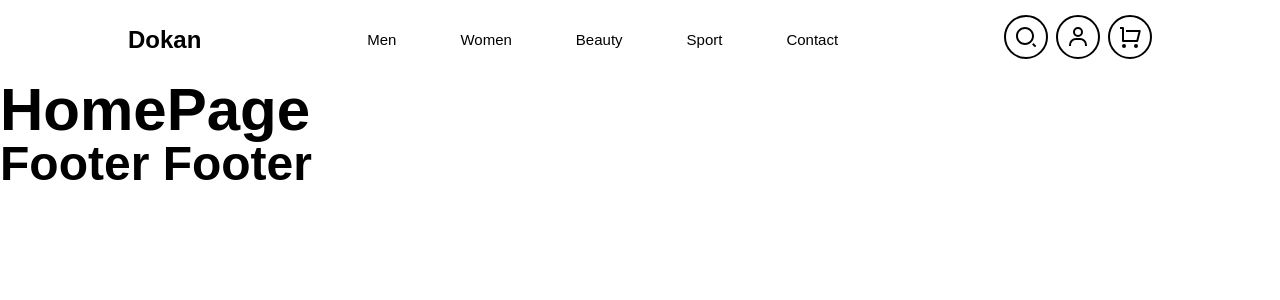
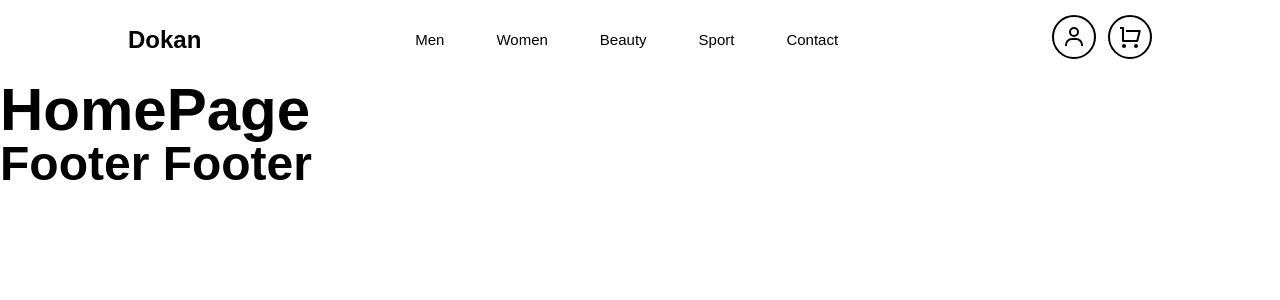
Before and after one commit to RHsanto/dokan-client-site, a Next.js app: page / in a window 1280 px wide. Shown: the top 300 px of the page. Built offline with nearby package versions, Linux system fonts and the light colour scheme.

Commit message:
done nav

```diff
--- a/components/common/Navbar.js
+++ b/components/common/Navbar.js
@@ -1,47 +1,40 @@
 import Link from "next/link";
 import { RiSearch2Line, RiShoppingCartLine } from "react-icons/ri";
 import { BiUser } from "react-icons/bi";
+
 const Navbar = () => {
+
+
   return (
     <div className="container mx-auto px-32 h-20  flex justify-between items-center">
       <div className="logo">
         <Link href="/">
-          <h4>Dokan</h4>
+          <h4 >Dokan</h4>
         </Link>
       </div>
-      <div className="font-medium">
+
+      <div> <div className="font-medium">
         <li className="hover:bg-offWhite py-2 rounded-full">
-          <a>
             <Link href="/men">Men</Link>
-          </a>
+        </li>
+        <li className="hover:bg-offWhite mx-5 py-2 rounded-full">
+            <Link href="/women">Women</Link>
         </li>
         <li className="hover:bg-offWhite py-2 rounded-full">
-          <a>
-            <Link href="/women">Women</Link>
-          </a>
+            <Link href="/beauty">Beauty</Link>
         </li>
-        <li className="hover:bg-offWhite py-2 rounded-full">
-          <a>
-            {" "}
-            <Link href="/beauty">Beauty</Link>
-          </a>
+        <li className="hover:bg-offWhite mx-5 py-2 rounded-full">
+            <Link href="/sport">Sport</Link>
         </li>
-        <li className="hover:bg-offWhite py-2 rounded-full">
-          <a>
-            <Link href="/sport">Sport</Link>
-          </a>
+        <li className="hover:bg-offWhite  py-2 rounded-full">
+            <Link href="/contact">Contact</Link>{" "}
         </li>
-        <li className="hover:bg-offWhite py-2 rounded-full">
-          <a>
-            <Link href="/contact">Contact</Link>{" "}
-          </a>
-        </li>
-      </div>
+       </div></div>
       <div>
-        <li className="text-2xl  border-2 border-black rounded-full p-2">
+        {/* <li  className="text-2xl  border-2 border-black rounded-full p-2">
           <RiSearch2Line />
-        </li>
-        <li className="mx-2 text-2xl  border-2 border-black rounded-full p-2">
+        </li> */}
+        <li className="mr-3 text-2xl  border-2 border-black rounded-full p-2">
           <BiUser />
         </li>
         <li className="text-2xl  border-2 border-black rounded-full p-2">
@@ -50,6 +43,7 @@ const Navbar = () => {
       </div>
     </div>
   );
+
 };
 
 export default Navbar;
```
